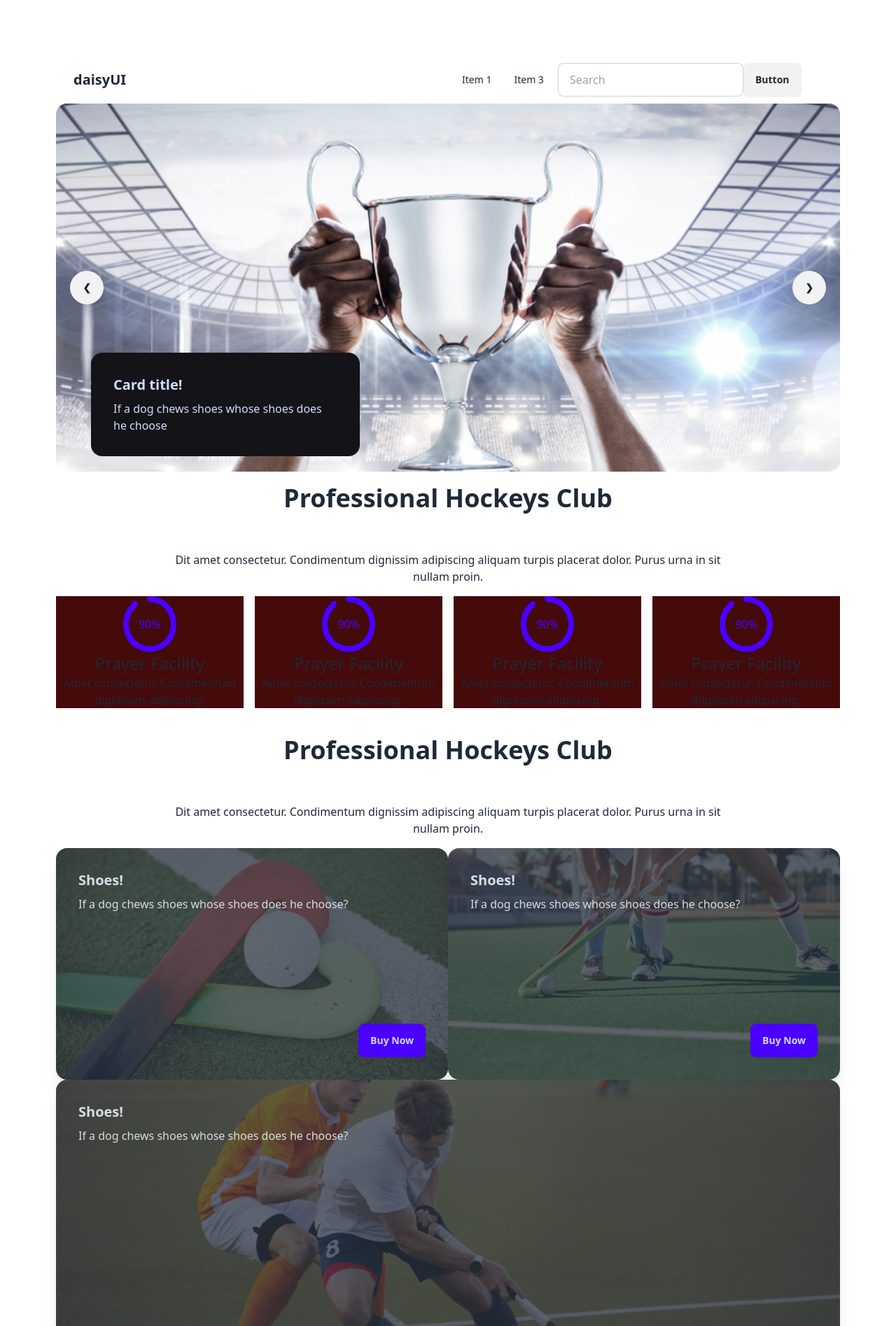
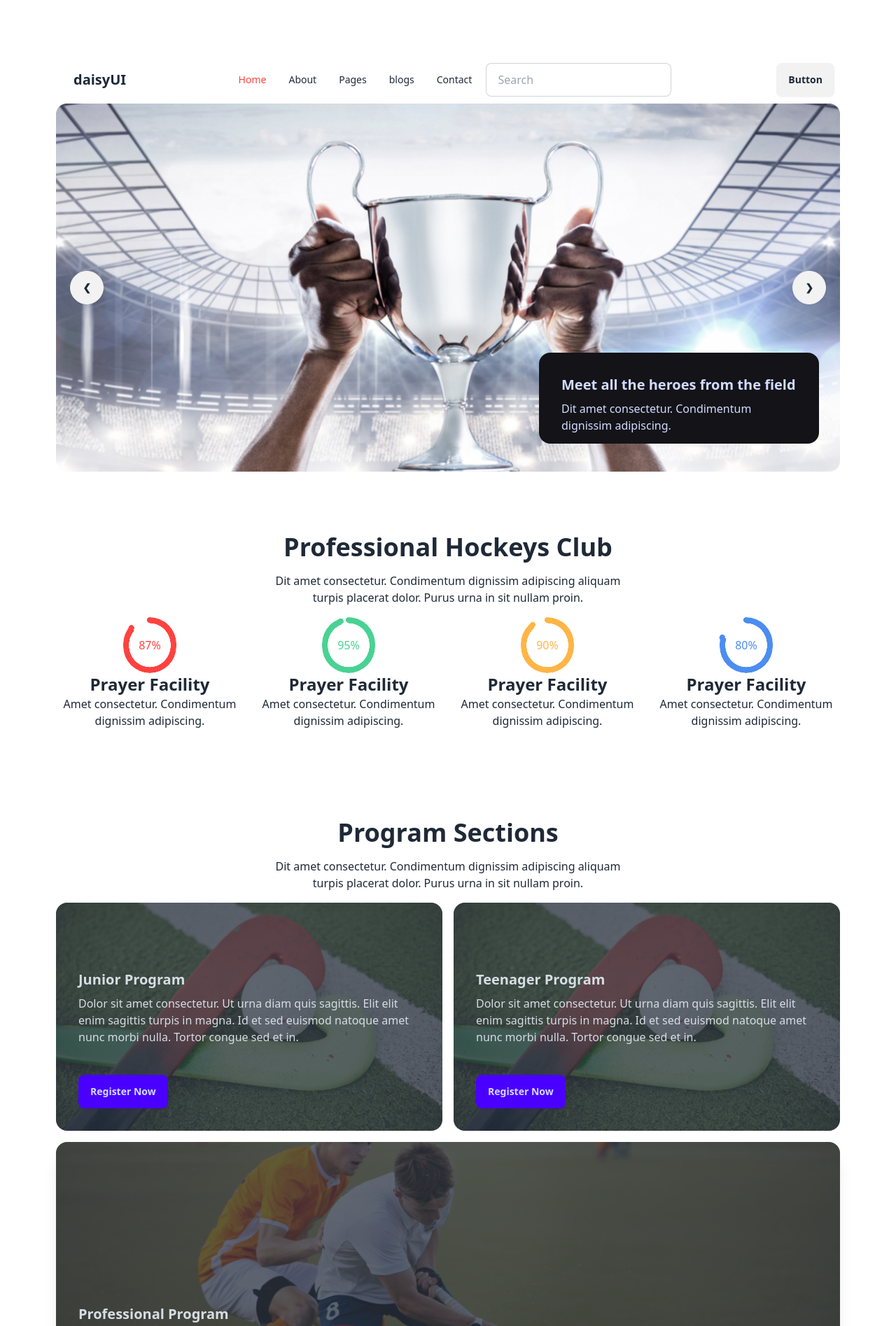
Before and after one commit to Jewel-190237/assignment-3, a plain HTML site: page index.html in a window 1280 px wide. Shown: the top 1895 px of the page at 70% size. Drawn offline with nearby package versions, Linux system fonts and the light colour scheme.

```diff
--- a/index.html
+++ b/index.html
@@ -1,5 +1,5 @@
 <!DOCTYPE html>
-<html lang="en">
+<html lang="en" data-theme="light">
 
 <head>
   <meta charset="UTF-8">
@@ -30,29 +30,33 @@
               </svg>
             </div>
             <ul tabindex="0" class="menu menu-sm dropdown-content mt-3 z-[1] p-2 shadow bg-base-100 rounded-box w-52">
-              <li><a>Item 1</a></li>
-              <li><a>Item 3</a></li>
+              <li><a><span class="text-[#FF4240]">Home</span></a></li>
+              <li><a>About</a></li>
+              <li><a>Pages</a></li>
+              <li><a>blogs</a></li>
+              <li><a>Contact</a></li>
             </ul>
           </div>
           <a class="btn btn-ghost text-xl">daisyUI</a>
         </div>
         <div class="navbar-center hidden lg:flex">
           <ul class="menu menu-horizontal px-1">
-            <li><a>Item 1</a></li>
-            <li><a>Item 3</a></li>
+            <li><a><span class="text-[#FF4240]">Home</span></a></li>
+            <li><a>About</a></li>
+            <li><a>Pages</a></li>
+            <li><a>blogs</a></li>
+            <li><a>Contact</a></li>
           </ul>
         </div>
-        <div>
-          <div class="flex-none gap-2">
-            <div class="form-control">
-              <input type="text" placeholder="Search" class="input input-bordered w-24 md:w-auto" />
-            </div>
-          </div>
-          <div class="navbar-end">
-            <a class="btn">Button</a>
-          </div>
+        <div class="form-control">
+          <input type="text" placeholder="Search" class="input input-bordered w-24 md:w-auto"/>
         </div>
+        <div class="navbar-end">
+          <a class="btn">Button</a>
+        </div>
+      </div>
     </nav>
+    <!-- Banner -->
     <section>
       <div>
         <div class="carousel w-full">
@@ -87,87 +91,97 @@
         </div>
       </div>
       <div class="lg:relative">
-        <div class="lg:-mt-44 lg:left-[50px] card sm:w-full lg:w-96 bg-[#131318] text-primary-content">
+        <div
+          class="lg:-mt-44 lg:left-[690px] card sm:w-full lg:w-[400px] lg:h-[130px] bg-[#131318] text-primary-content">
           <div class="card-body">
-            <h2 class="card-title">Card title!</h2>
-            <p>If a dog chews shoes whose shoes does he choose</p>
+            <h2 class="card-title">Meet all the heroes from the field</h2>
+            <p>Dit amet consectetur. Condimentum dignissim adipiscing. </p>
           </div>
         </div>
       </div>
     </section>
     <!-- Professional Section -->
     <section>
-      <h3 class="font-bold text-4xl text-center lg:py-10  lg:px-20 sm:px-12">Professional Hockeys Club</h3>
-      <p class="text-center lg:px-40 sm:p-4">Dit amet consectetur. Condimentum dignissim adipiscing aliquam turpis
+      <h3 class="font-bold text-4xl text-center lg:pt-32  lg:px-20 sm:px-12">Professional Hockeys Club</h3>
+      <p class="text-center lg:px-[300px] sm:p-4">Dit amet consectetur. Condimentum dignissim adipiscing aliquam turpis
         placerat dolor. Purus urna in sit nullam proin. </p>
     </section>
     <div class="grid justify-center lg:grid-cols-4 sm:grid-cols-1 gap-4 sm:w-full">
-      <div class="bg-red-950">
+      <div>
         <div class="flex text-center align-middle px-24">
-          <div class="radial-progress text-primary" style="--value:90;" role="progressbar">90%</div>
+          <div class="radial-progress text-[#FF4240]" style="--value:87;" role="progressbar">87%</div>
         </div>
-        <h4 class="text-center text-2xl">Prayer Facility</h4>
+        <h4 class="text-center text-2xl font-bold">Prayer Facility</h4>
         <p class="text-center">Amet consectetur. Condimentum dignissim adipiscing.</p>
       </div>
-      <div class="bg-red-950">
+      <div>
         <div class="flex text-center align-middle px-24">
-          <div class="radial-progress text-primary" style="--value:90;" role="progressbar">90%</div>
+          <div class="radial-progress text-[#49D293]" style="--value:95;" role="progressbar">95%</div>
         </div>
-        <h4 class="text-center text-2xl">Prayer Facility</h4>
+        <h4 class="text-center text-2xl font-bold">Prayer Facility</h4>
         <p class="text-center">Amet consectetur. Condimentum dignissim adipiscing.</p>
       </div>
-      <div class="bg-red-950">
+      <div>
         <div class="flex text-center align-middle px-24">
-          <div class="radial-progress text-primary" style="--value:90;" role="progressbar">90%</div>
+          <div class="radial-progress text-[#FFB546]" style="--value:90;" role="progressbar">90%</div>
         </div>
-        <h4 class="text-center text-2xl">Prayer Facility</h4>
+        <h4 class="text-center text-2xl font-bold">Prayer Facility</h4>
         <p class="text-center">Amet consectetur. Condimentum dignissim adipiscing.</p>
       </div>
-      <div class="bg-red-950">
+      <div>
         <div class="flex text-center align-middle px-24">
-          <div class="radial-progress text-primary" style="--value:90;" role="progressbar">90%</div>
+          <div class="radial-progress text-[#4C8DF1]" style="--value:80;" role="progressbar">80%</div>
         </div>
-        <h4 class="text-center text-2xl">Prayer Facility</h4>
+        <h4 class="text-center text-2xl font-bold">Prayer Facility</h4>
         <p class="text-center">Amet consectetur. Condimentum dignissim adipiscing.</p>
       </div>
     </div>
     <!-- Program section -->
     <section>
       <section>
-        <h3 class="font-bold text-4xl text-center lg:py-10  lg:px-20 sm:px-12">Professional Hockeys Club</h3>
-        <p class="text-center lg:px-40 sm:p-4">Dit amet consectetur. Condimentum dignissim adipiscing aliquam turpis
-          placerat dolor. Purus urna in sit nullam proin. </p>
+        <h3 class="font-bold text-4xl text-center lg:pt-32  lg:px-20 sm:px-12">Program Sections</h3>
+        <p class="text-center lg:px-[300px] sm:p-4">Dit amet consectetur. Condimentum dignissim adipiscing aliquam
+          turpis placerat dolor. Purus urna in sit nullam proin. </p>
         <div>
-          <div class="flex lg:flex-row sm:flex-col">
+          <div class="flex gap-4 mb-4 lg:flex-row sm:flex-col">
             <!-- Image 1 -->
-            <div class="flex-1 card w-96 bg-base-100 shadow-xl image-full sm:w-full">
-              <figure><img src="images/2.png" alt="Shoes" /></figure>
+            <div class="flex-1 card image-full sm:w-full">
+              <figure><img src="images/2.png" alt="Image" /></figure>
               <div class="card-body">
-                <h2 class="card-title">Shoes!</h2>
-                <p>If a dog chews shoes whose shoes does he choose?</p>
-                <div class="card-actions justify-end">
-                  <button class="btn btn-primary">Buy Now</button>
+                <h2 class="card-title pt-16">Junior Program</h2>
+                <p>Dolor sit amet consectetur. Ut urna diam quis sagittis. Elit elit
+                  enim sagittis turpis in magna. Id et sed euismod natoque amet nunc morbi nulla. Tortor congue sed et
+                  in.</p>
+                <div class="card-actions justify-start">
+                  <button class="btn btn-primary">Register Now</button>
                 </div>
               </div>
             </div>
             <!-- Image 2 -->
-            <div class="flex-1 card w-96 bg-base-100 shadow-xl image-full sm:w-full">
-              <figure><img src="images/3.png" alt="Shoes" /></figure>
+            <div class="flex-1 card image-full sm:w-full">
+              <figure><img src="images/2.png" alt="Shoes" /></figure>
               <div class="card-body">
-                <h2 class="card-title">Shoes!</h2>
-                <p>If a dog chews shoes whose shoes does he choose?</p>
-                <div class="card-actions justify-end">
-                  <button class="btn btn-primary">Buy Now</button>
+                <h2 class="card-title pt-16">Teenager Program</h2>
+                <p>Dolor sit amet consectetur. Ut urna diam quis sagittis. Elit elit
+                  enim sagittis turpis in magna. Id et sed euismod natoque amet nunc morbi nulla. Tortor congue sed et
+                  in.</p>
+                <div class="card-actions justify-start">
+                  <button class="btn btn-primary">Register Now</button>
                 </div>
               </div>
             </div>
           </div>
           <div>
-            <div class="flex-1 card w-96 bg-base-100 shadow-xl image-full lg:w-full sm:w-full">
+            <div class="flex-1 card shadow-xl image-full lg:w-full sm:w-full">
               <figure><img src="images/4.png" alt="Shoes" /></figure>
               <div class="card-body">
-                <h2 class="card-title">Shoes!</h2>
-                <p>If a dog chews shoes whose shoes does he choose?</p>
+                <h2 class="card-title mt-[200px]">Professional Program</h2>
+                <p class="pr-[300px]">Dolor sit amet consectetur. Ut urna diam quis sagittis. Elit elit
+                  enim sagittis turpis in magna. Id et sed euismod natoque amet nunc morbi nulla. Tortor congue sed et
+                  in.</p>
+                <div class="card-actions justify-start">
+                  <button class="btn btn-primary">Register Now</button>
+                </div>
               </div>
             </div>
           </div>
@@ -176,15 +190,15 @@
     </section>
     <!-- New Product section -->
     <section>
-      <h3 class="font-bold text-4xl text-center lg:py-10  lg:px-20 sm:px-12">Professional Hockeys Club</h3>
-      <p class="text-center lg:px-40 sm:p-4">Dit amet consectetur. Condimentum dignissim adipiscing aliquam turpis
+      <h3 class="font-bold text-4xl text-center lg:pt-32  lg:px-20 sm:px-12">Our New Products</h3>
+      <p class="text-center lg:px-[300px] sm:p-4">Dit amet consectetur. Condimentum dignissim adipiscing aliquam turpis
         placerat dolor. Purus urna in sit nullam proin. </p>
 
       <!-- Main div -->
       <div class="grid lg:grid-cols-2 sm:grid-cols-1 sm:w-full gap-4">
         <!-- Product 1 -->
         <div>
-          <div class="card card-side bg-base-100 shadow-xl">
+          <div class="card card-side bg-[#FFF] shadow-xl">
             <figure><img src="images/5.png" alt="Movie" /></figure>
             <div class="card-body">
               <!-- icon -->
@@ -210,7 +224,7 @@
         </div>
         <!-- Product 2 -->
         <div>
-          <div class="card card-side bg-base-100 shadow-xl">
+          <div class="card card-side bg-[#FFF] shadow-xl">
             <figure><img src="images/6.png" alt="Movie" /></figure>
             <div class="card-body">
               <!-- icon -->
@@ -236,7 +250,7 @@
         </div>
         <!-- Product 3 -->
         <div>
-          <div class="card card-side bg-base-100 shadow-xl">
+          <div class="card card-side bg-[#FFF] shadow-xl">
             <figure><img src="images/7.png" alt="Movie" /></figure>
             <div class="card-body">
               <!-- icon -->
@@ -262,7 +276,7 @@
         </div>
         <!-- Product 4 -->
         <div>
-          <div class="card card-side bg-base-100 shadow-xl">
+          <div class="card card-side bg-[#FFF] shadow-xl">
             <figure><img src="images/8.png" alt="Movie" /></figure>
             <div class="card-body">
               <!-- icon -->
@@ -288,7 +302,7 @@
         </div>
         <!-- Product 5 -->
         <div>
-          <div class="card card-side bg-base-100 shadow-xl">
+          <div class="card card-side bg-[#FFF] shadow-xl">
             <figure><img src="images/9.png" alt="Movie" /></figure>
             <div class="card-body">
               <!-- icon -->
@@ -314,7 +328,7 @@
         </div>
         <!-- Product 6 -->
         <div>
-          <div class="card card-side bg-base-100 shadow-xl">
+          <div class="card card-side bg-[#FFF] shadow-xl">
             <figure><img src="images/10.png" alt="Movie" /></figure>
             <div class="card-body">
               <!-- icon -->
@@ -342,15 +356,14 @@
     </section>
     <!-- Client Question section  -->
     <section>
-      <h3 class="font-bold text-4xl text-center lg:py-10  lg:px-20 sm:px-12">Professional Hockeys Club</h3>
-      <p class="text-center lg:px-40 sm:p-4">Dit amet consectetur. Condimentum dignissim adipiscing aliquam turpis
-        placerat dolor. Purus urna in sit nullam proin. </p>
+      <h3 class="font-bold text-4xl text-center lg:pt-32  lg:px-20 sm:px-12">Client Question</h3>
+      <p class="text-center lg:px-[300px] sm:p-4 pb-8">Dit amet consectetur. Condimentum dignissim adipiscing aliquam turpis placerat dolor. Purus urna in sit nullam proin. </p>
       <div class="flex gap-4 lg:flex-row sm:flex-col">
-        <div class="">
+        <div>
           <img class="sm:w-full" src="images/11.png" alt="">
         </div>
-        <div class="">
-          <div class="collapse collapse-plus bg-base-200">
+        <div>
+          <div class="collapse collapse-plus">
             <input type="radio" name="my-accordion-3" checked="checked" />
             <div class="collapse-title text-3xl font-medium">
               Our Equipment
@@ -359,7 +372,7 @@
               <p>Dolor sit amet consectetur. Ut urna diam quis sagittis. Elit elit enim sagittis turpis in magna.</p>
             </div>
           </div>
-          <div class="collapse collapse-plus bg-base-200">
+          <div class="collapse collapse-plus">
             <input type="radio" name="my-accordion-3" />
             <div class="collapse-title text-3xl font-medium">
               Our Equipment
@@ -368,7 +381,7 @@
               <p>Dolor sit amet consectetur. Ut urna diam quis sagittis. Elit elit enim sagittis turpis in magna.</p>
             </div>
           </div>
-          <div class="collapse collapse-plus bg-base-200">
+          <div class="collapse collapse-plus">
             <input type="radio" name="my-accordion-3" />
             <div class="collapse-title text-3xl font-medium">
               Our Equipment
@@ -377,7 +390,7 @@
               <p>Dolor sit amet consectetur. Ut urna diam quis sagittis. Elit elit enim sagittis turpis in magna.</p>
             </div>
           </div>
-          <div class="collapse collapse-plus bg-base-200">
+          <div class="collapse collapse-plus ">
             <input type="radio" name="my-accordion-3" />
             <div class="collapse-title text-3xl font-medium">
               Our Equipment
@@ -386,7 +399,7 @@
               <p>Dolor sit amet consectetur. Ut urna diam quis sagittis. Elit elit enim sagittis turpis in magna.</p>
             </div>
           </div>
-          <div class="collapse collapse-plus bg-base-200">
+          <div class="collapse collapse-plus">
             <input type="radio" name="my-accordion-3" />
             <div class="collapse-title text-3xl font-medium">
               Our Equipment
@@ -395,7 +408,7 @@
               <p>Dolor sit amet consectetur. Ut urna diam quis sagittis. Elit elit enim sagittis turpis in magna.</p>
             </div>
           </div>
-          <div class="collapse collapse-plus bg-base-200">
+          <div class="collapse collapse-plus">
             <input type="radio" name="my-accordion-3" />
             <div class="collapse-title text-3xl font-medium">
               Our Equipment
@@ -408,33 +421,33 @@
     </section>
     <!-- Get in touch section -->
     <section>
-      <h3 class="font-bold text-4xl text-center lg:py-10  lg:px-20 sm:px-12">Professional Hockeys Club</h3>
-      <p class="text-center lg:px-40 sm:p-4">Dit amet consectetur. Condimentum dignissim adipiscing aliquam turpis
+      <h3 class="font-bold text-4xl text-center lg:pt-32  lg:px-20 sm:px-12">Get In Touch</h3>
+      <p class="text-center lg:px-[300px] sm:p-4">Dit amet consectetur. Condimentum dignissim adipiscing aliquam turpis
         placerat dolor. Purus urna in sit nullam proin. </p>
       <div class="flex lg:flex-row sm:flex-col gap-8">
         <div class="">
           <!-- card 1 -->
-          <div class="card w-96 bg-base-100 shadow-xl ">
+          <div class=" mb-4 card w-96 bg-[#BCED6D1A]">
             <img class="w-[20%] pl-5" src="images/Group 1171275317.png" alt="Shoes" />
             <div class="card-body">
-              <h2 class="card-title">Shoes!</h2>
-              <p>If a dog chews shoes whose shoes does he choose?</p>
+              <p> <span class="text-gray-400">Phone Number: </span> <br>
+                <span class="text-black">(+62) 123-321-543</span></p>
             </div>
           </div>
           <!-- card 2 -->
-          <div class="card w-96 bg-base-100 shadow-xl ">
+          <div class="mb-4 card w-96 bg-[#FDDD5F1A]">
             <img class="w-[20%] pl-5" src="images/Group 1171275318.png" alt="Shoes" />
             <div class="card-body">
-              <h2 class="card-title">Shoes!</h2>
-              <p>If a dog chews shoes whose shoes does he choose?</p>
+              <p> <span class="text-gray-400">Email: </span> <br>
+                <span class="text-black"> hockeys@support.com</span></p>
             </div>
           </div>
           <!-- card 3 -->
-          <div class="card w-96 bg-base-100 shadow-xl ">
+          <div class="card w-96 bg-[629CF31A]">
             <img class="w-[20%] pl-5" src="images/Group 1171275321.png" alt="Shoes" />
             <div class="card-body">
-              <h2 class="card-title">Shoes!</h2>
-              <p>If a dog chews shoes whose shoes does he choose?</p>
+              <p> <span class="text-gray-400">Location : </span> <br>
+                <span class="text-black">152/1 Mohakhali Wireless Gate/span></p>
             </div>
           </div>
         </div>
--- a/tailwind.config.js
+++ b/tailwind.config.js
@@ -29,3 +29,5 @@
     }
   }
 }
+
+// data-theme="light
```
